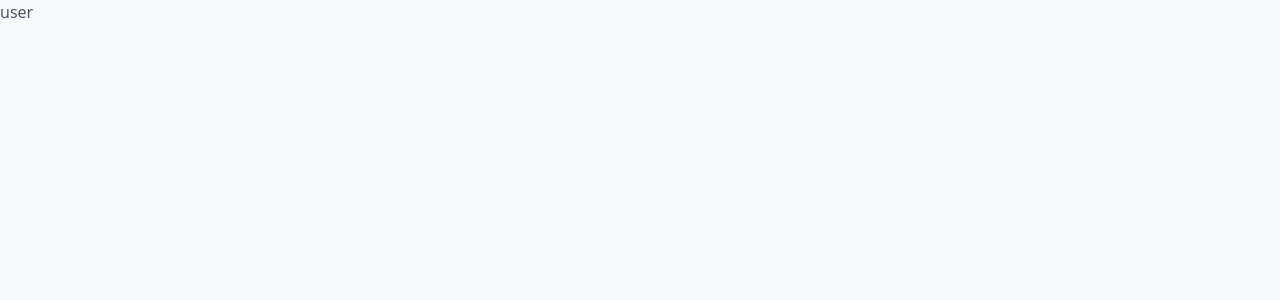
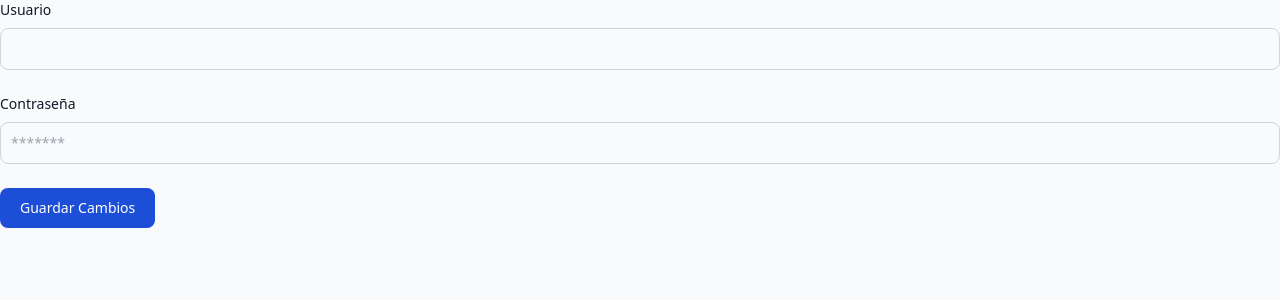
Before and after one commit to cristianqsanchez/flask-webapp, a Flask app: page /user/1/ in a window 1280 px wide. Before the commit the part shown is almost empty. Shown: the top 300 px of the page. Run offline with Flask 3, Linux system fonts and the light colour scheme; some libraries are stand-ins or nearby versions.

Commit message:
modifying html

```diff
--- a/config.py
+++ /dev/null
@@ -1,6 +0,0 @@
-USER_DB = 'root'
-PASSWORD_DB = 'root'
-HOST_DB = 'localhost'
-NAME_DB = 'usersdb'
-
-FULL_URL_DB = f'postgresql://{USER_DB}:{PASSWORD_DB}@{HOST_DB}/{NAME_DB}'
--- a/templates/[userId].html
+++ b/templates/[userId].html
@@ -1,8 +1,20 @@
 {% extends 'partials/layout.html' %}
 {% block title %} {{user.username}} {% endblock %}
 {% block body %}
-  <main>
-    <h1>user</h1>
-    <p>{{user.username}}</p>
-  </main>
+
+
+<form>
+  <div class="mb-6">
+    <label for="usern" class="block mb-2 text-sm font-medium text-gray-900 dark:text-white">Usuario</label>
+    <input type="email" id="usern" class="bg-gray-50 border border-gray-300 text-gray-900 text-sm rounded-lg focus:ring-blue-500 focus:border-blue-500 block w-full p-2.5 dark:bg-gray-700 dark:border-gray-600 dark:placeholder-gray-400 dark:text-white dark:focus:ring-blue-500 dark:focus:border-blue-500" placeholder="{{user.username}}" required>
+  </div>
+  <div class="mb-6">
+    <label for="password" class="block mb-2 text-sm font-medium text-gray-900 dark:text-white">Contraseña</label>
+    <input type="password" id="password" class="bg-gray-50 border border-gray-300 text-gray-900 text-sm rounded-lg focus:ring-blue-500 focus:border-blue-500 block w-full p-2.5 dark:bg-gray-700 dark:border-gray-600 dark:placeholder-gray-400 dark:text-white dark:focus:ring-blue-500 dark:focus:border-blue-500" placeholder="*******" required>
+  </div>
+
+  <button type="submit" class="text-white bg-blue-700 hover:bg-blue-800 focus:ring-4 focus:outline-none focus:ring-blue-300 font-medium rounded-lg text-sm w-full sm:w-auto px-5 py-2.5 text-center dark:bg-blue-600 dark:hover:bg-blue-700 dark:focus:ring-blue-800">Guardar Cambios</button>
+</form>
+
+
 {% endblock %}
```
Also changed, not shown: static/css/main.css (line endings or trailing spaces), 1 other file.
